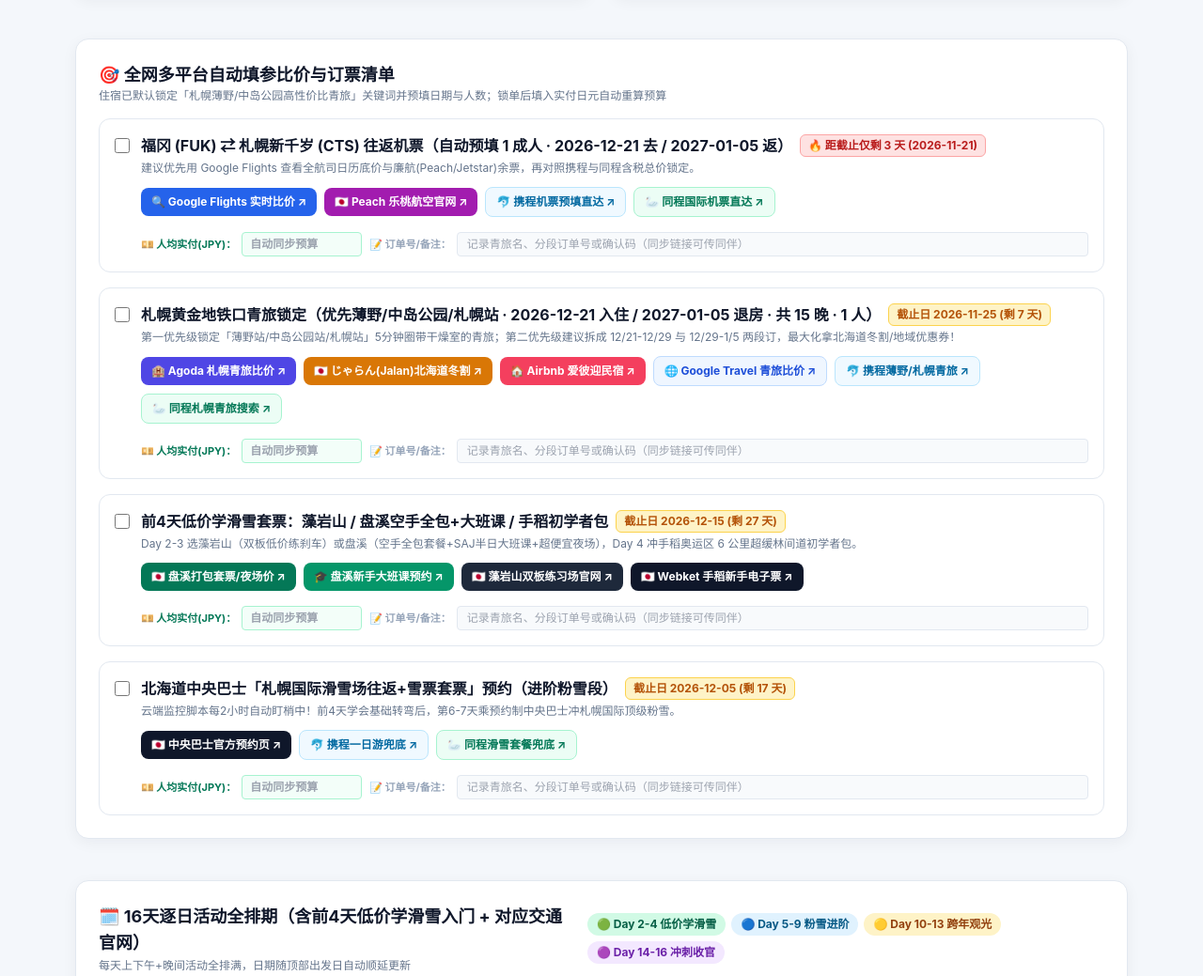
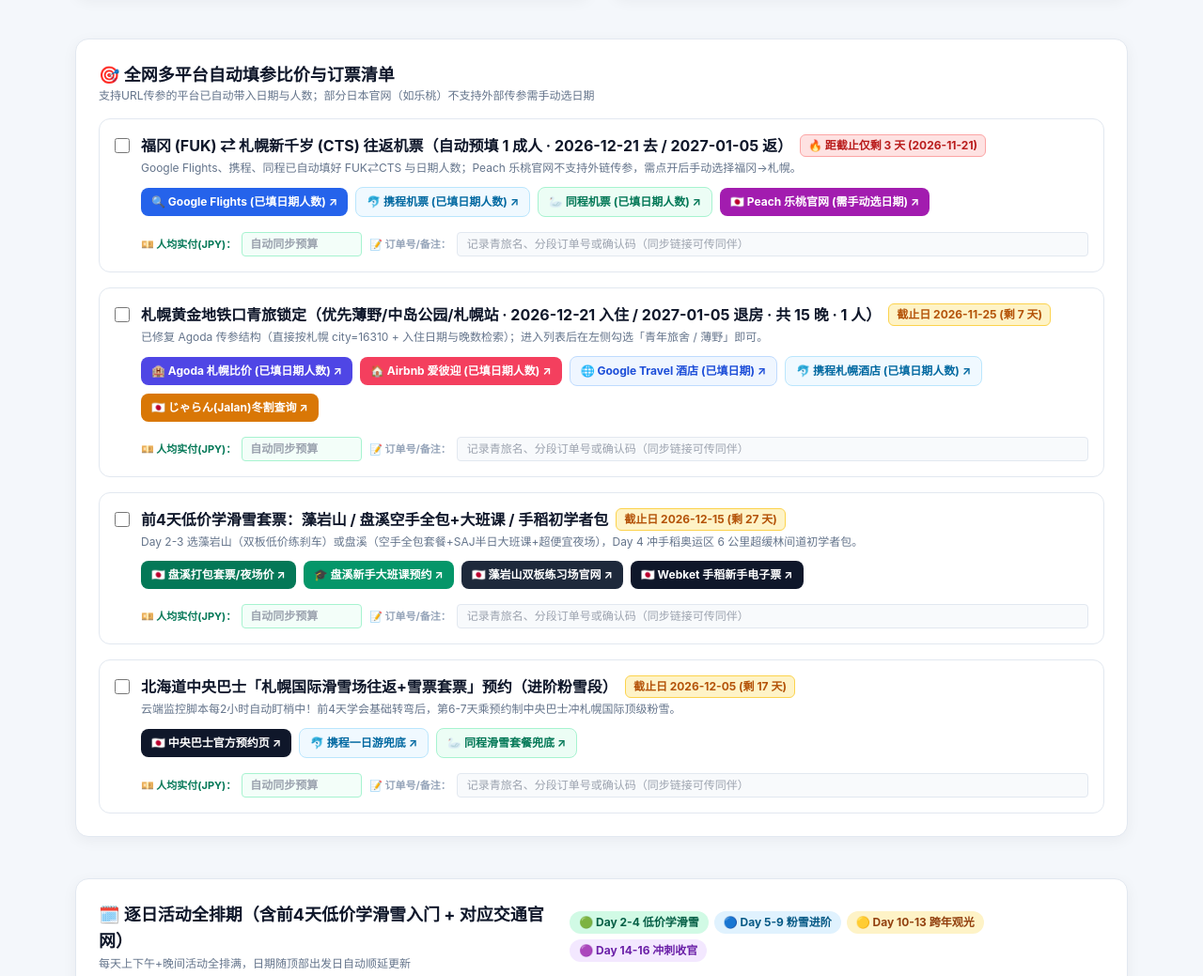
Before and after one commit to River-Duan717/index.html, a plain HTML site: page index.html in a window 1280 px wide. Shown: the part 1086-2125 px from the top of the page at 94% size. Drawn offline with nearby package versions, Linux system fonts and the light colour scheme.

Commit message:
Update index.html

```diff
--- a/index.html
+++ b/index.html
@@ -79,13 +79,17 @@
               </button>
             </div>
           </div>
-          <div class="border-l border-slate-200 pl-3 flex flex-wrap gap-2">
+          <div class="border-l border-slate-200 pl-3 flex flex-wrap items-end gap-2">
             <div>
               <label class="text-[11px] font-bold text-slate-400 block mb-1">2. 去程/入住日</label>
               <input type="date" id="inp-checkin" value="2026-12-21" onchange="handleDateChange('checkin')" class="text-xs font-bold bg-white border border-slate-300 rounded-lg px-2 py-1.5" />
             </div>
             <div>
-              <label class="text-[11px] font-bold text-slate-400 block mb-1">3. 返程/退房日</label>
+              <label class="text-[11px] font-bold text-slate-400 block mb-1">3. 行程总天数</label>
+              <input type="number" id="inp-tripdays" value="16" min="2" max="30" onchange="handleTripDaysChange()" class="w-16 text-xs font-bold bg-white border border-sky-400 rounded-lg px-2 py-1.5 text-sky-900" title="修改总天数会自动推算返程日期" />
+            </div>
+            <div>
+              <label class="text-[11px] font-bold text-slate-400 block mb-1">4. 返程/退房日</label>
               <input type="date" id="inp-checkout" value="2027-01-05" onchange="handleDateChange('checkout')" class="text-xs font-bold bg-white border border-slate-300 rounded-lg px-2 py-1.5" />
             </div>
           </div>
@@ -120,7 +124,7 @@
             <input type="number" id="inp-hotel" onchange="recalc()" class="mt-1 w-full font-bold text-lg bg-white border border-slate-300 rounded px-2 py-1" />
           </div>
           <div class="bg-slate-50 p-3.5 rounded-xl border border-slate-200">
-            <label class="text-xs text-slate-500 block">预计滑雪总天数 (天)</label>
+            <label class="text-xs text-slate-500 block">预计滑雪总天数 (仅算雪票)</label>
             <input type="number" id="inp-skidays" min="1" max="20" onchange="recalc()" class="mt-1 w-full font-bold text-lg bg-white border border-slate-300 rounded px-2 py-1" />
           </div>
           <div class="bg-slate-50 p-3.5 rounded-xl border border-slate-200">
@@ -165,7 +169,6 @@
 
     <!-- 核心攻略区：第一优先级青旅选址 + 前4天低价学滑雪套票 -->
     <div class="grid grid-cols-1 lg:grid-cols-2 gap-6">
-      <!-- 左侧：第一优先级青旅选址 + 第二优先级拿补贴技巧 -->
       <div class="card p-6 border-indigo-200 bg-gradient-to-br from-indigo-50/40 to-white flex flex-col justify-between">
         <div>
           <span class="inline-block bg-indigo-100 text-indigo-800 text-xs font-bold px-2.5 py-0.5 rounded-full mb-1">
@@ -189,7 +192,6 @@
         </div>
       </div>
 
-      <!-- 右侧：前4天低价学滑雪套票精算 -->
       <div class="card p-6 border-emerald-200 bg-gradient-to-br from-emerald-50/40 to-white flex flex-col justify-between">
         <div>
           <span class="inline-block bg-emerald-100 text-emerald-800 text-xs font-bold px-2.5 py-0.5 rounded-full mb-1">
@@ -232,7 +234,7 @@
       <div class="flex flex-col sm:flex-row sm:items-center justify-between gap-2 mb-4">
         <div>
           <h2 class="text-lg font-bold text-slate-900">🎯 全网多平台自动填参比价与订票清单</h2>
-          <p class="text-xs text-slate-500">住宿已默认锁定「札幌薄野/中岛公园高性价比青旅」关键词并预填日期与人数；锁单后填入实付日元自动重算预算</p>
+          <p class="text-xs text-slate-500">支持URL传参的平台已自动带入日期与人数；部分日本官网（如乐桃）不支持外部传参需手动选日期</p>
         </div>
       </div>
       <div id="checklist-container" class="space-y-4"></div>
@@ -242,7 +244,7 @@
     <div class="card p-6">
       <div class="flex flex-col md:flex-row md:items-center justify-between gap-3 mb-4 pb-3 border-b border-slate-100">
         <div>
-          <h2 class="text-lg font-bold text-slate-900">🗓️ 16天逐日活动全排期（含前4天低价学滑雪入门 + 对应交通官网）</h2>
+          <h2 class="text-lg font-bold text-slate-900">🗓️ 逐日活动全排期（含前4天低价学滑雪入门 + 对应交通官网）</h2>
           <p class="text-xs text-slate-500 mt-0.5">每天上下午+晚间活动全排满，日期随顶部出发日自动顺延更新</p>
         </div>
         <div class="flex flex-wrap gap-1.5 text-xs">
@@ -278,7 +280,7 @@
           </span>
           <h2 class="text-lg font-bold text-white">🆘 暴风雪停运与雪场突发应急预案</h2>
         </div>
-        <span class="text-xs text-slate-400">💡 已接通真实离线缓存（sw.js），雪场断网刷新依然秒开</span>
+        <span class="text-xs text-slate-400">💡 正常窗口（非隐私模式）访问一次后，断网刷新依然秒开</span>
       </div>
 
       <div class="grid grid-cols-1 md:grid-cols-3 gap-4 text-xs text-slate-300 leading-relaxed">
@@ -341,9 +343,26 @@
       return JSON.parse(jsonStr);
     }
 
+    // 新增：修改顶部「3. 行程总天数」自动推算返程日期
+    function handleTripDaysChange() {
+      const inEl = document.getElementById("inp-checkin");
+      const daysEl = document.getElementById("inp-tripdays");
+      const outEl = document.getElementById("inp-checkout");
+      if (!inEl.value) return;
+
+      const days = Math.max(2, Math.min(30, Number(daysEl.value) || 16));
+      daysEl.value = days;
+      const dIn = new Date(inEl.value + "T00:00:00");
+      const dOut = new Date(dIn);
+      dOut.setDate(dIn.getDate() + (days - 1));
+      outEl.value = dOut.toISOString().split("T")[0];
+      recalc();
+    }
+
     function handleDateChange(changedField) {
       const inEl = document.getElementById("inp-checkin");
       const outEl = document.getElementById("inp-checkout");
+      const daysEl = document.getElementById("inp-tripdays");
       if (!inEl.value || !outEl.value) return;
 
       const dIn = new Date(inEl.value + "T00:00:00");
@@ -351,8 +370,9 @@
 
       if (dOut <= dIn) {
         if (changedField === "checkin") {
+          const curDays = Math.max(2, Number(daysEl.value) || 16);
           const nextDay = new Date(dIn);
-          nextDay.setDate(dIn.getDate() + 1);
+          nextDay.setDate(dIn.getDate() + (curDays - 1));
           outEl.value = nextDay.toISOString().split("T")[0];
         } else {
           alert("⚠️ 返程/退房日期不能早于或等于去程/入住日期，已自动调整为次日。");
@@ -415,27 +435,27 @@
           budgetHint: "填人均往返总价(JPY)自动同步顶部机票预算",
           title: `福冈 (FUK) ⇄ 札幌新千岁 (CTS) 往返机票（自动预填 ${adults} 成人 · ${dep} 去 / ${ret} 返）`,
           deadline: "2026-11-21",
-          desc: "建议优先用 Google Flights 查看全航司日历底价与廉航(Peach/Jetstar)余票，再对照携程与同程含税总价锁定。",
+          desc: "Google Flights、携程、同程已自动填好 FUK⇄CTS 与日期人数；Peach 乐桃官网不支持外链传参，需点开后手动选择福冈→札幌。",
           links: [
             {
-              label: "🔍 Google Flights 实时比价",
+              label: "🔍 Google Flights (已填日期人数)",
               url: `https://www.google.com/travel/flights?q=Flights%20to%20CTS%20from%20FUK%20on%20${dep}%20through%20${ret}%20${adults}%20adults`,
               style: "bg-blue-600 text-white"
             },
             {
-              label: "🇯🇵 Peach 乐桃航空官网",
-              url: "https://www.flypeach.com/cn",
-              style: "bg-fuchsia-700 text-white"
-            },
-            {
-              label: "🐬 携程机票预填直达",
+              label: "🐬 携程机票 (已填日期人数)",
               url: `https://flights.ctrip.com/online/list/round-fuk-cts?depdate=${dep}&retdate=${ret}&adult=${adults}`,
               style: "bg-sky-50 text-sky-700 border border-sky-200"
             },
             {
-              label: "🦢 同程国际机票直达",
+              label: "🦢 同程机票 (已填日期人数)",
               url: `https://www.ly.com/iflight/flight-book1.html?from=FUK&to=CTS&date=${dep}&backdate=${ret}&adult=${adults}`,
               style: "bg-emerald-50 text-emerald-700 border border-emerald-200"
+            },
+            {
+              label: "🇯🇵 Peach 乐桃官网 (需手动选日期)",
+              url: "https://www.flypeach.com/cn",
+              style: "bg-fuchsia-700 text-white"
             }
           ]
         },
@@ -444,37 +464,32 @@
           budgetHint: `填${los}晚人均住宿总价(JPY)自动反算每晚均价`,
           title: `札幌黄金地铁口青旅锁定（优先薄野/中岛公园/札幌站 · ${dep} 入住 / ${ret} 退房 · 共 ${los} 晚 · ${adults} 人）`,
           deadline: "2026-11-25",
-          desc: "第一优先级锁定「薄野站/中岛公园站/札幌站」5分钟圈带干燥室的青旅；第二优先级建议拆成 12/21-12/29 与 12/29-1/5 两段订，最大化拿北海道冬割/地域优惠券！",
+          desc: "已修复 Agoda 传参结构（直接按札幌 city=16310 + 入住日期与晚数检索）；进入列表后在左侧勾选「青年旅舍 / 薄野」即可。",
           links: [
             {
-              label: "🏨 Agoda 札幌青旅比价",
-              url: `https://www.agoda.com/zh-cn/search?city=16310&checkIn=${dep}&los=${los}&rooms=1&adults=${adults}&textToSearch=Susukino%20Hostel`,
+              label: "🏨 Agoda 札幌比价 (已填日期人数)",
+              url: `https://www.agoda.com/zh-cn/search?city=16310&checkIn=${dep}&los=${los}&rooms=1&adults=${adults}`,
               style: "bg-indigo-600 text-white"
             },
             {
-              label: "🇯🇵 じゃらん(Jalan)北海道冬割",
-              url: "https://www.jalan.net/010000/LRG_010200/",
-              style: "bg-amber-600 text-white"
-            },
-            {
-              label: "🏠 Airbnb 爱彼迎民宿",
+              label: "🏠 Airbnb 爱彼迎 (已填日期人数)",
               url: `https://www.airbnb.cn/s/Susukino--Sapporo--Hokkaido/homes?checkin=${dep}&checkout=${ret}&adults=${adults}`,
               style: "bg-rose-500 text-white"
             },
             {
-              label: "🌐 Google Travel 青旅比价",
+              label: "🌐 Google Travel 酒店 (已填日期)",
               url: `https://www.google.com/travel/hotels/Sapporo?q=Sapporo%20Susukino%20hostel&checkin=${dep}&checkout=${ret}&adults=${adults}`,
               style: "bg-blue-50 text-blue-700 border border-blue-200"
             },
             {
-              label: "🐬 携程薄野/札幌青旅",
-              url: `https://hotels.ctrip.com/hotels/list?city=641&checkin=${dep}&checkout=${ret}&adult=${adults}&keyword=%E8%96%84%E9%87%8E%E9%9D%92%E6%97%85`,
+              label: "🐬 携程札幌酒店 (已填日期人数)",
+              url: `https://hotels.ctrip.com/hotels/list?city=641&checkin=${dep}&checkout=${ret}&adult=${adults}`,
               style: "bg-sky-50 text-sky-700 border border-sky-200"
             },
             {
-              label: "🦢 同程札幌青旅搜索",
-              url: `https://www.ly.com/hotel/ihotel/list?cityName=%E6%9C%AD%E5%B9%8C&inDate=${dep}&outDate=${ret}`,
-              style: "bg-emerald-50 text-emerald-700 border border-emerald-200"
+              label: "🇯🇵 じゃらん(Jalan)冬割查询",
+              url: "https://www.jalan.net/010000/LRG_010200/",
+              style: "bg-amber-600 text-white"
             }
           ]
         },
@@ -649,6 +664,7 @@
       const d2 = new Date(appState.checkout + "T00:00:00");
       const nights = Math.max(1, Math.round((d2 - d1) / (1000 * 60 * 60 * 24)));
       const days = nights + 1;
+      document.getElementById("inp-tripdays").value = days;
       document.getElementById("nights-label").textContent = `${nights}晚${days}天`;
 
       let hotelTotal = appState.hotel * nights;
```
